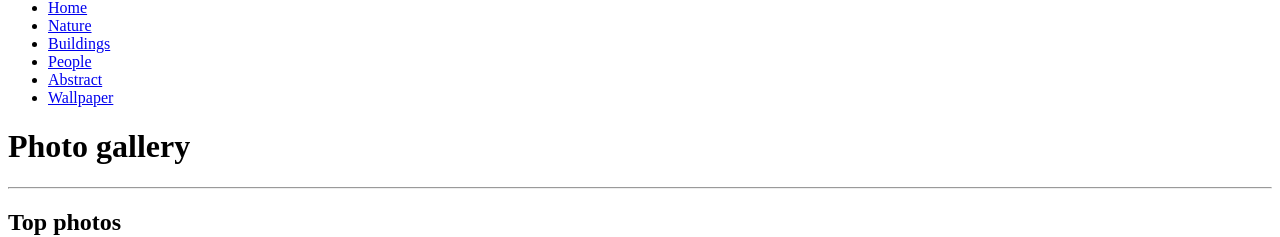
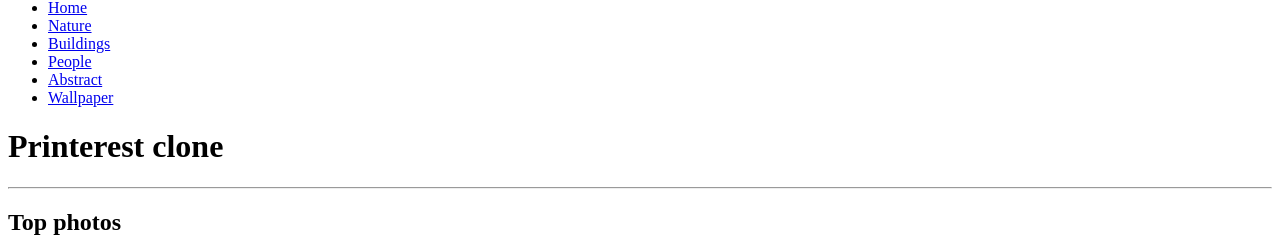
Before and after one commit to said1408/demo-photo-gallery, a plain HTML site: page index.html in a window 1280 px wide. Shown: the part 109-346 px from the top of the page. Drawn offline with Linux system fonts and the light colour scheme.

Commit message:
Change project name

```diff
--- a/index.html
+++ b/index.html
@@ -3,7 +3,7 @@
 <head>
     <meta charset="UTF-8">
     <meta name="viewport" content="width=device-width, initial-scale=1.0">
-    <title>Image gallery</title>
+    <title>Pinterest clone</title>
 </head>
 <body>
 
@@ -27,7 +27,7 @@
 
      <!-- MAIN CONTENT  -->
       <main>
-        <h1>Photo gallery</h1>
+        <h1>Printerest clone</h1>
         <hr>
 
         <section>
```
